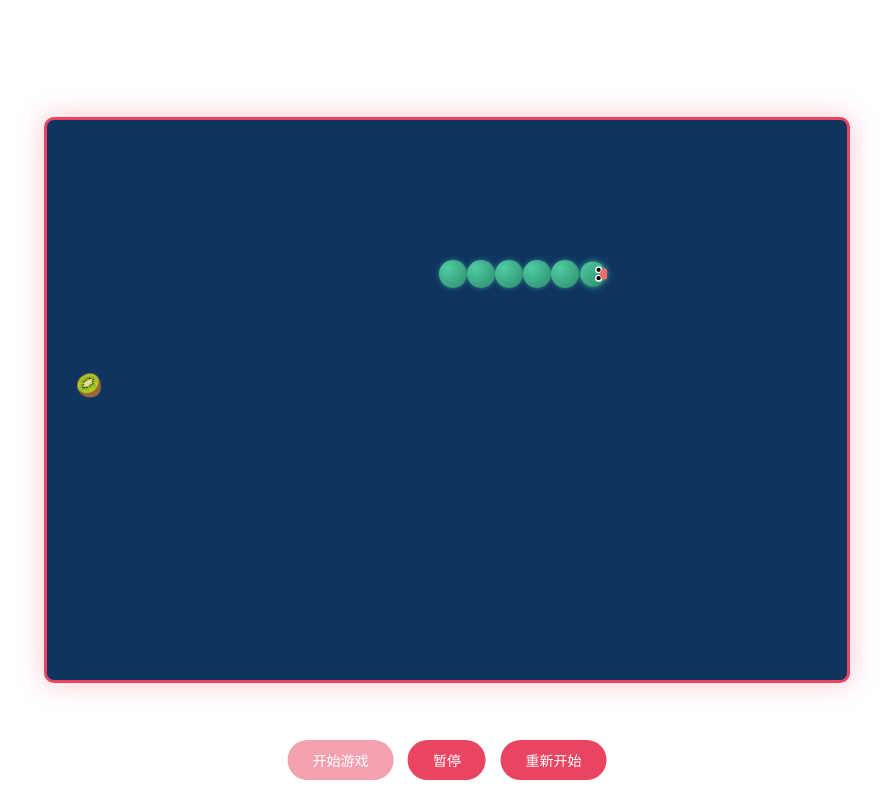
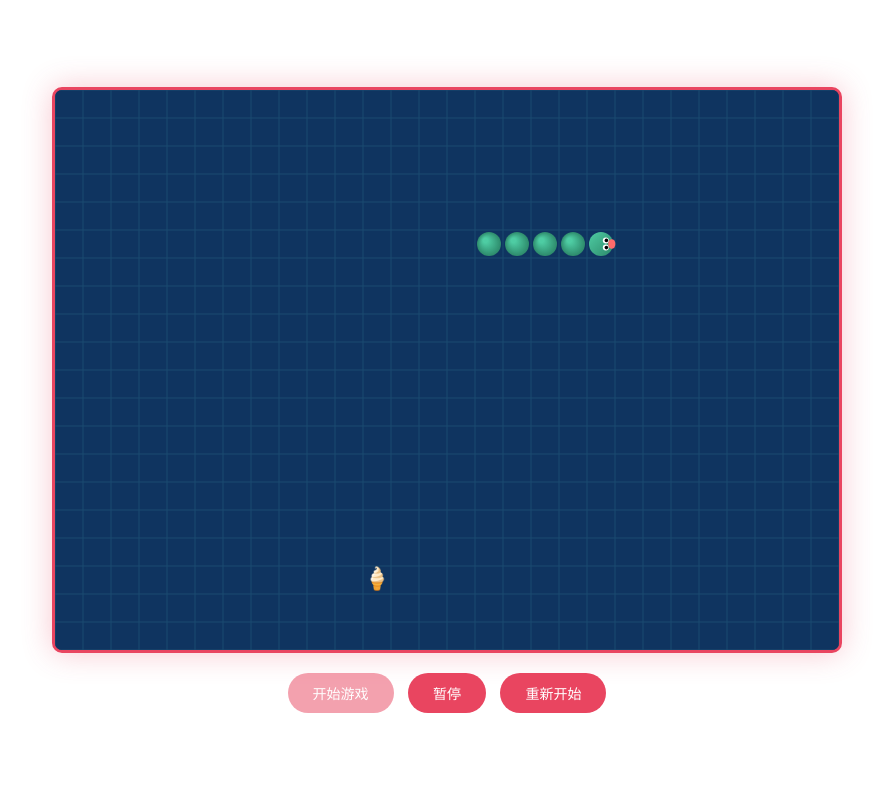
Before and after one commit to yuzhigang33/snake, a plain HTML site: page index.html in a window 1280 px wide. Both pictures are taken after a click on the button "开始游戏". Shown: the whole page, without its empty margins (193-1086 px from the left). Drawn offline with Linux system fonts and the light colour scheme.

Commit message:
修复 bug

```diff
--- a/index.html
+++ b/index.html
@@ -1,306 +1,382 @@
-<!DOCTYPE html PUBLIC "-//W3C//DTD XHTML 1.0 Transitional//EN" "http://www.w3.org/TR/xhtml1/DTD/xhtml1-transitional.dtd">
-<html xmlns="http://www.w3.org/1999/xhtml">
+<!DOCTYPE html>
+<html>
 <head>
-<meta http-equiv="Content-Type" content="text/html; charset=utf-8" />
-<title>无标题文档</title>
+<meta charset="utf-8" />
+<title>贪吃蛇游戏</title>
+<script>
+	// 游戏配置
+	var GRID_SIZE = 28;
+	var COLS = 28; // 列数
+	var ROWS = 20; // 行数
+	var CANVAS_WIDTH = COLS * GRID_SIZE; // 784
+	var CANVAS_HEIGHT = ROWS * GRID_SIZE; // 560
 
-<script>
-	var nowDirection='right';//定义当前移动方向
-	var nextDirection='right';//下次移动方向
-	var isPaused=false;//是否暂停
-	var isGameRunning=false;//游戏是否正在进行
-	var gameTimer=null;//游戏定时器
+	// 游戏状态
+	var snake = []; // 蛇身数组，每个元素是 {x, y}
+	var food = { x: 10, y: 5 };
+	var foodEmoji = '🍎';
+	var direction = 'right';
+	var nextDirection = 'right';
+	var isPaused = false;
+	var isGameRunning = false;
+	var gameTimer = null;
+	var canvas = null;
+	var ctx = null;
 
-	function updateSnakeHeadDirection(){//更新蛇头方向
-		var snakeHead=document.getElementById("snakeHead");
-		snakeHead.className='snake direction-'+nowDirection;
+	// 食物emoji列表
+	var foodEmojis = ['🍎','🍌','🍇','🍓','🍑','🍍','🥝','🍒','🍉','🍊','🍋','🥭','🍐','🍏','🫐','🍈','🍅','🥑','🥕','🌽','🥨','🥐','🥯','🍞','🥖','🧀','🥚','🥓','🍗','🍖','🌭','🍔','🍟','🍕','🥪','🌮','🌯','🫔','🥙','🧆','🥘','🍝','🍜','🍲','🍛','🍣','🍱','🥟','🍤','🍙','🍚','🍘','🍥','🥠','🥮','🍢','🍡','🍧','🍨','🍦','🥧','🧁','🍰','🎂','🍮','🍭','🍬','🍫','🍿','🍩','🍪','🌰','🥜'];
+
+	// 初始化
+	function init() {
+		canvas = document.getElementById('gameCanvas');
+		ctx = canvas.getContext('2d');
+
+		// 初始化蛇的位置（5节）
+		resetSnake();
+
+		// 生成食物
+		generateFood();
+
+		// 绘制初始画面
+		draw();
+
+		// 键盘事件
+		document.addEventListener('keydown', handleKeyDown);
 	}
 
-	function snakeMove(){//移动蛇身
-		if(isPaused) return;//如果暂停则不移动
+	function resetSnake() {
+		snake = [
+			{ x: 5, y: 5 }, // 蛇头
+			{ x: 4, y: 5 },
+			{ x: 3, y: 5 },
+			{ x: 2, y: 5 },
+			{ x: 1, y: 5 }
+		];
+		direction = 'right';
+		nextDirection = 'right';
+	}
 
-		//获取所有蛇身元素并转换为数组（固定引用，避免动态变化影响）
-		var snakeBodyArr=Array.prototype.slice.call(document.getElementsByName('snake'));
-		var snakeHead=snakeBodyArr[0];
-		var bodyLength=snakeBodyArr.length;
+	function generateFood() {
+		var validPosition = false;
+		while (!validPosition) {
+			food.x = Math.floor(Math.random() * COLS);
+			food.y = Math.floor(Math.random() * ROWS);
 
-		//获取蛇头当前位置
-		var headLeft=parseInt(snakeHead.style.left);
-		var headTop=parseInt(snakeHead.style.top);
+			// 确保食物不在蛇身上
+			validPosition = true;
+			for (var i = 0; i < snake.length; i++) {
+				if (snake[i].x === food.x && snake[i].y === food.y) {
+					validPosition = false;
+					break;
+				}
+			}
+		}
+		// 随机选择食物emoji
+		foodEmoji = foodEmojis[Math.floor(Math.random() * foodEmojis.length)];
+	}
 
-		//更新当前方向
-		nowDirection=nextDirection;
-		updateSnakeHeadDirection();
+	function handleKeyDown(e) {
+		if (!isGameRunning) return;
 
-		//计算蛇头新位置
-		var newHeadLeft=headLeft;
-		var newHeadTop=headTop;
-		if(nowDirection=='left') newHeadLeft=headLeft-28;
-		else if(nowDirection=='right') newHeadLeft=headLeft+28;
-		else if(nowDirection=='up') newHeadTop=headTop-28;
-		else if(nowDirection=='down') newHeadTop=headTop+28;
-
-		//处理穿墙
-		if(newHeadLeft<0) newHeadLeft=800-28;
-		else if(newHeadLeft>=800) newHeadLeft=0;
-		if(newHeadTop<0) newHeadTop=560-28;
-		else if(newHeadTop>=560) newHeadTop=0;
-
-		//先记录所有位置的数组
-		var positions=[];
-		for(var i=0;i<bodyLength;i++){
-			positions.push({
-				left:snakeBodyArr[i].style.left,
-				top:snakeBodyArr[i].style.top
-			});
-		}
-
-		//从最后一节开始，每一节移动到前一节的位置
-		for(var i=bodyLength-1;i>0;i--){
-			snakeBodyArr[i].style.left=positions[i-1].left;
-			snakeBodyArr[i].style.top=positions[i-1].top;
-		}
-
-		//最后移动蛇头到新位置
-		snakeHead.style.left=newHeadLeft+'px';
-		snakeHead.style.top=newHeadTop+'px';
-
-		//判断是否吃到食物
-		var food=document.getElementById("food");
-		if(newHeadLeft==parseInt(food.style.left)&&newHeadTop==parseInt(food.style.top)){
-			//生成新食物
-			newFood();
-			//在尾部添加新节点（使用当前最后一节的位置）
-			var lastBody=snakeBodyArr[bodyLength-1];
-			var newBody=document.createElement('div');
-			newBody.setAttribute('name','snake');
-			newBody.className='snake snake-body';
-			newBody.style.left=lastBody.style.left;
-			newBody.style.top=lastBody.style.top;
-			document.getElementById("screen").appendChild(newBody);
+		switch(e.keyCode) {
+			case 37: // 左
+				if (direction !== 'right') nextDirection = 'left';
+				break;
+			case 38: // 上
+				if (direction !== 'down') nextDirection = 'up';
+				break;
+			case 39: // 右
+				if (direction !== 'left') nextDirection = 'right';
+				break;
+			case 40: // 下
+				if (direction !== 'up') nextDirection = 'down';
+				break;
 		}
 	}
 
-	function snakeBodyAdd(snakeBody,Left,Top){
-		var screens=document.getElementById("screen");//获取screen对象
-		var newBody=snakeBody.item(snakeBody.length-1).cloneNode(true);
-		newBody.style.left=Left;
-		newBody.style.top=Top;
-		newBody.className='snake snake-body';
-		screens.appendChild(newBody);//添加节点
+	function startGame() {
+		if (isGameRunning) return;
+
+		isGameRunning = true;
+		isPaused = false;
+
+		document.getElementById('startBtn').disabled = true;
+		document.getElementById('startBtn').style.opacity = '0.5';
+		document.getElementById('pauseBtn').disabled = false;
+		document.getElementById('pauseBtn').style.opacity = '1';
+		document.getElementById('pauseBtn').value = '暂停';
+
+		// 开始游戏循环
+		gameTimer = setInterval(gameLoop, 200);
 	}
 
-	function checkFood(subSnakeBody){
-		var food=document.getElementById("food");
-		var snakeHead=document.getElementById("snakeHead");
-		if(snakeHead.style.left==food.style.left&&snakeHead.style.top==food.style.top){//吃到食物
-			//生成新食物
-			newFood();
-			return true;
-		}
-		return false;
+	function togglePause() {
+		if (!isGameRunning) return;
+
+		isPaused = !isPaused;
+		document.getElementById('pauseBtn').value = isPaused ? '继续' : '暂停';
 	}
 
-	function newFood(){
-		var foodLeft=parseInt(Math.random()*28)*28 + 'px';
-		var foodTop=parseInt(Math.random()*20)*28 +'px';
-		var food=document.getElementById("food");
-		food.style.left=foodLeft;
-		food.style.top=foodTop;
-		// 随机选择食物emoji
-		var foodEmojis=['🍎','🍌','🍇','🍓','🍑','🍍','🥝','🍒','🍉','🍊','🍋','🥭','🍐','🍏','🫐','🍈','🍅','🥑','🥕','🌽','🥨','🥐','🥯','🍞','🥖','🧀','🥚','🥓','🍗','🍖','🌭','🍔','🍟','🍕','🥪','🌮','🌯','🫔','🥙','🧆','🥘','🍝','🍜','🍲','🍛','🍣','🍱','🥟','🍤','🍙','🍚','🍘','🍥','🥠','🥮','🍢','🍡','🍧','🍨','🍦','🥧','🧁','🍰','🎂','🍮','🍭','🍬','🍫','🍿','🍩','🍪','🌰','🥜'];
-		food.textContent=foodEmojis[Math.floor(Math.random()*foodEmojis.length)];
+	function restartGame() {
+		// 停止游戏
+		if (gameTimer) {
+			clearInterval(gameTimer);
+			gameTimer = null;
+		}
+
+		isGameRunning = false;
+		isPaused = false;
+
+		// 重置按钮状态
+		document.getElementById('startBtn').disabled = false;
+		document.getElementById('startBtn').style.opacity = '1';
+		document.getElementById('pauseBtn').value = '暂停';
+		document.getElementById('pauseBtn').disabled = true;
+		document.getElementById('pauseBtn').style.opacity = '0.5';
+
+		// 重置游戏状态
+		resetSnake();
+		generateFood();
+		draw();
 	}
 
-	function startGame(){//开始游戏
-		if(isGameRunning) return;//如果游戏已在运行则不重复开始
-		isGameRunning=true;
-		isPaused=false;
-		document.getElementById("startBtn").disabled=true;
-		document.getElementById("startBtn").style.opacity="0.5";
-		document.getElementById("pauseBtn").value="暂停";
-		document.getElementById("pauseBtn").disabled=false;
-		document.getElementById("pauseBtn").style.opacity="1";
-		var screens=document.getElementById("screen");
-		screens.focus();
-		screens.onkeydown=function(e){controlDeriction(e);};//控制方向
-		gameTimer=window.setInterval(snakeMove,200);
+	function gameLoop() {
+		if (isPaused) return;
+
+		update();
+		draw();
 	}
 
-	function togglePause(){//暂停/继续游戏
-		if(!isGameRunning) return;//游戏未开始时不响应
-		isPaused=!isPaused;
-		document.getElementById("pauseBtn").value=isPaused?"继续":"暂停";
+	function update() {
+		// 更新方向
+		direction = nextDirection;
+
+		// 计算新蛇头位置
+		var head = snake[0];
+		var newHead = { x: head.x, y: head.y };
+
+		switch(direction) {
+			case 'left':
+				newHead.x--;
+				break;
+			case 'right':
+				newHead.x++;
+				break;
+			case 'up':
+				newHead.y--;
+				break;
+			case 'down':
+				newHead.y++;
+				break;
+		}
+
+		// 处理穿墙
+		if (newHead.x < 0) newHead.x = COLS - 1;
+		else if (newHead.x >= COLS) newHead.x = 0;
+		if (newHead.y < 0) newHead.y = ROWS - 1;
+		else if (newHead.y >= ROWS) newHead.y = 0;
+
+		// 检查是否吃到食物
+		var ateFood = (newHead.x === food.x && newHead.y === food.y);
+
+		// 移动蛇：在头部添加新位置
+		snake.unshift(newHead);
+
+		// 如果没吃到食物，移除尾部
+		if (!ateFood) {
+			snake.pop();
+		} else {
+			// 吃到食物，生成新食物
+			generateFood();
+		}
 	}
 
-	function restartGame(){//重新开始游戏
-		//清除定时器
-		if(gameTimer){
-			clearInterval(gameTimer);
-			gameTimer=null;
+	function draw() {
+		// 清空画布
+		ctx.fillStyle = '#0f3460';
+		ctx.fillRect(0, 0, CANVAS_WIDTH, CANVAS_HEIGHT);
+
+		// 绘制网格（可选，增加视觉效果）
+		ctx.strokeStyle = '#1a4a70';
+		ctx.lineWidth = 1;
+		for (var i = 0; i <= COLS; i++) {
+			ctx.beginPath();
+			ctx.moveTo(i * GRID_SIZE, 0);
+			ctx.lineTo(i * GRID_SIZE, CANVAS_HEIGHT);
+			ctx.stroke();
 		}
-		//重置游戏状态
-		isGameRunning=false;
-		isPaused=false;
-		nowDirection='right';
-		nextDirection='right';
-		//重置按钮状态
-		document.getElementById("startBtn").disabled=false;
-		document.getElementById("startBtn").style.opacity="1";
-		document.getElementById("pauseBtn").value="暂停";
-		document.getElementById("pauseBtn").disabled=true;
-		document.getElementById("pauseBtn").style.opacity="0.5";
-		//重置蛇的位置（移除额外添加的蛇身）
-		var screenDiv=document.getElementById("screen");
-		var snakeBodies=document.getElementsByName('snake');
-		//保留原始的5节蛇身，移除后续添加的
-		while(snakeBodies.length>5){
-			screenDiv.removeChild(snakeBodies[snakeBodies.length-1]);
+		for (var i = 0; i <= ROWS; i++) {
+			ctx.beginPath();
+			ctx.moveTo(0, i * GRID_SIZE);
+			ctx.lineTo(CANVAS_WIDTH, i * GRID_SIZE);
+			ctx.stroke();
 		}
-		//重置蛇头位置和方向
-		var snakeHead=document.getElementById("snakeHead");
-		snakeHead.style.left='140px';
-		snakeHead.style.top='140px';
-		snakeHead.className='snake direction-right';
-		//重置蛇身位置
-		var initialPositions=[{left:112,top:140},{left:84,top:140},{left:56,top:140},{left:28,top:140}];
-		for(var i=1;i<snakeBodies.length;i++){
-			snakeBodies[i].style.left=initialPositions[i-1].left+'px';
-			snakeBodies[i].style.top=initialPositions[i-1].top+'px';
+
+		// 绘制蛇身
+		for (var i = 1; i < snake.length; i++) {
+			drawSnakeBody(snake[i].x, snake[i].y);
 		}
-		//重置食物位置
-		var food=document.getElementById("food");
-		food.style.left='280px';
-		food.style.top='140px';
-		food.textContent='🍎';
+
+		// 绘制蛇头
+		drawSnakeHead(snake[0].x, snake[0].y, direction);
+
+		// 绘制食物
+		drawFood(food.x, food.y);
 	}
 
-	function controlDeriction(e){//控制方向判断下次移动的方向
-		e = e|| window.event;
-		//阻止浏览器默认事件
-		if(e.keyCode==37&&nowDirection!='right') nextDirection = 'left';
-		else if(e.keyCode==38&&nowDirection!='down') nextDirection = 'up';
-		else if(e.keyCode==39&&nowDirection!='left') nextDirection = 'right';
-		else if(e.keyCode==40&&nowDirection!='up') nextDirection = 'down';
+	function drawSnakeBody(x, y) {
+		var cx = x * GRID_SIZE + GRID_SIZE / 2;
+		var cy = y * GRID_SIZE + GRID_SIZE / 2;
+		var radius = GRID_SIZE / 2 - 2;
+
+		// 创建径向渐变
+		var gradient = ctx.createRadialGradient(
+			cx - radius * 0.3, cy - radius * 0.3, radius * 0.2,
+			cx, cy, radius
+		);
+		gradient.addColorStop(0, '#4ecca3');
+		gradient.addColorStop(1, '#2d8a6b');
+
+		ctx.fillStyle = gradient;
+		ctx.beginPath();
+		ctx.arc(cx, cy, radius, 0, Math.PI * 2);
+		ctx.fill();
+	}
+
+	function drawSnakeHead(x, y, dir) {
+		var cx = x * GRID_SIZE + GRID_SIZE / 2;
+		var cy = y * GRID_SIZE + GRID_SIZE / 2;
+		var radius = GRID_SIZE / 2 - 2;
+
+		ctx.save();
+		ctx.translate(cx, cy);
+
+		// 根据方向旋转
+		switch(dir) {
+			case 'up':
+				ctx.rotate(-Math.PI / 2);
+				break;
+			case 'down':
+				ctx.rotate(Math.PI / 2);
+				break;
+			case 'left':
+				ctx.rotate(Math.PI);
+				break;
+			case 'right':
+				ctx.rotate(0);
+				break;
 		}
+
+		// 绘制蛇头主体（椭圆）
+		var gradient = ctx.createLinearGradient(-radius, -radius, radius, radius);
+		gradient.addColorStop(0, '#4ecca3');
+		gradient.addColorStop(1, '#2d8a6b');
+
+		ctx.fillStyle = gradient;
+		ctx.beginPath();
+		ctx.ellipse(0, 0, radius, radius, 0, 0, Math.PI * 2);
+		ctx.fill();
+
+		// 绘制眼睛
+		ctx.fillStyle = 'white';
+		ctx.beginPath();
+		ctx.arc(radius * 0.4, -radius * 0.3, radius * 0.25, 0, Math.PI * 2);
+		ctx.fill();
+		ctx.beginPath();
+		ctx.arc(radius * 0.4, radius * 0.3, radius * 0.25, 0, Math.PI * 2);
+		ctx.fill();
+
+		// 绘制瞳孔
+		ctx.fillStyle = 'black';
+		ctx.beginPath();
+		ctx.arc(radius * 0.45, -radius * 0.3, radius * 0.15, 0, Math.PI * 2);
+		ctx.fill();
+		ctx.beginPath();
+		ctx.arc(radius * 0.45, radius * 0.3, radius * 0.15, 0, Math.PI * 2);
+		ctx.fill();
+
+		// 绘制舌头
+		ctx.fillStyle = '#ff6b6b';
+		ctx.beginPath();
+		ctx.ellipse(radius * 0.9, 0, radius * 0.3, radius * 0.4, 0, 0, Math.PI * 2);
+		ctx.fill();
+
+		ctx.restore();
+	}
+
+	function drawFood(x, y) {
+		var cx = x * GRID_SIZE + GRID_SIZE / 2;
+		var cy = y * GRID_SIZE + GRID_SIZE / 2;
+
+		ctx.font = '22px Arial';
+		ctx.textAlign = 'center';
+		ctx.textBaseline = 'middle';
+		ctx.fillText(foodEmoji, cx, cy);
+	}
+
+	// 页面加载完成后初始化
+	window.onload = init;
 </script>
-<style type="text/css">
-body{
-	margin:0;
-	padding:0;
-	background:linear-gradient(135deg, #1a1a2e 0%, #16213e 100%);
-	font-family:Arial, sans-serif;
+<style>
+body {
+	margin: 0;
+	padding: 0;
+	background: linear-gradient(135deg, #1a1a2e 0%, #16213e 100%);
+	font-family: Arial, sans-serif;
 }
-#screen{
-	width:800px;
-	height:560px;
-	position:absolute;
-	left:50%;
-	top:50%;
-	transform:translate(-50%, -50%);
-	background:#0f3460;
-	border:3px solid #e94560;
-	border-radius:10px;
-	box-shadow:0 0 30px rgba(233, 69, 96, 0.3);
+
+#gameContainer {
+	position: absolute;
+	left: 50%;
+	top: 50%;
+	transform: translate(-50%, -50%);
+	text-align: center;
 }
-.snake{
-	border:0px;
-	position:absolute;
-	width:28px;
-	height:28px;
+
+#gameCanvas {
+	background: #0f3460;
+	border: 3px solid #e94560;
+	border-radius: 10px;
+	box-shadow: 0 0 30px rgba(233, 69, 96, 0.3);
+	display: block;
 }
-.snake-body{
-	background:radial-gradient(circle at 30% 30%, #4ecca3, #2d8a6b);
-	border-radius:50%;
-	box-shadow:0 0 5px rgba(78, 204, 163, 0.5);
+
+.controls {
+	margin-top: 20px;
 }
-#snakeHead{
-	z-index:10;
+
+.controls input {
+	background: #e94560;
+	color: white;
+	border: none;
+	padding: 10px 25px;
+	margin: 0 5px;
+	border-radius: 25px;
+	cursor: pointer;
+	font-size: 14px;
+	transition: all 0.3s;
 }
-.head-svg{
-	width:100%;
-	height:100%;
-	filter:drop-shadow(0 0 3px rgba(78, 204, 163, 0.8));
+
+.controls input:hover:not(:disabled) {
+	background: #ff6b6b;
+	transform: scale(1.05);
 }
-#snakeHead.direction-up{
-	transform:rotate(-90deg);
-}
-#snakeHead.direction-down{
-	transform:rotate(90deg);
-}
-#snakeHead.direction-left{
-	transform:rotate(180deg);
-}
-#snakeHead.direction-right{
-	transform:rotate(0deg);
-}
-#food{
-	font-size:22px;
-	line-height:28px;
-	text-align:center;
-	animation:pulse 1s ease-in-out infinite;
-}
-@keyframes pulse{
-	0%, 100%{transform:scale(1);}
-	50%{transform:scale(1.1);}
-}
-.controls{
-	position:absolute;
-	bottom:20px;
-	left:50%;
-	transform:translateX(-50%);
-	text-align:center;
-}
-.controls input{
-	background:#e94560;
-	color:white;
-	border:none;
-	padding:10px 25px;
-	margin:0 5px;
-	border-radius:25px;
-	cursor:pointer;
-	font-size:14px;
-	transition:all 0.3s;
-}
-.controls input:hover:not(:disabled){
-	background:#ff6b6b;
-	transform:scale(1.05);
-}
-.controls input:disabled{
-	cursor:not-allowed;
+
+.controls input:disabled {
+	cursor: not-allowed;
+	opacity: 0.5;
 }
 </style>
 </head>
 
 <body>
-<div id="screen" tabindex="0">
-<div id="snakeHead" name="snake" class="snake direction-right" style="top:140px; left:140px;">
-	<svg class="head-svg" viewBox="0 0 28 28">
-		<defs>
-			<linearGradient id="headGrad" x1="0%" y1="0%" x2="100%" y2="100%">
-				<stop offset="0%" style="stop-color:#4ecca3;stop-opacity:1" />
-				<stop offset="100%" style="stop-color:#2d8a6b;stop-opacity:1" />
-			</linearGradient>
-		</defs>
-		<ellipse cx="14" cy="14" rx="12.6" ry="12.6" fill="url(#headGrad)"/>
-		<circle cx="19.6" cy="9.8" r="3.5" fill="white"/>
-		<circle cx="19.6" cy="9.8" r="2.1" fill="black"/>
-		<circle cx="19.6" cy="18.2" r="3.5" fill="white"/>
-		<circle cx="19.6" cy="18.2" r="2.1" fill="black"/>
-		<ellipse cx="25.2" cy="14" rx="4.2" ry="5.6" fill="#ff6b6b"/>
-	</svg>
+<div id="gameContainer">
+	<canvas id="gameCanvas" width="784" height="560" tabindex="0"></canvas>
+	<div class="controls">
+		<input type="button" id="startBtn" onclick="startGame()" value="开始游戏"/>
+		<input type="button" id="pauseBtn" onclick="togglePause()" value="暂停" disabled/>
+		<input type="button" id="restartBtn" onclick="restartGame()" value="重新开始"/>
+	</div>
 </div>
-<div name="snake" class="snake snake-body" style="top:140px; left:112px;"></div>
-<div name="snake" class="snake snake-body" style="top:140px; left:84px;"></div>
-<div name="snake" class="snake snake-body" style="top:140px; left:56px;"></div>
-<div name="snake" class="snake snake-body" style="top:140px; left:28px;"></div>
-<div id="food" class="snake" style="top:140px; left:280px;">🍎</div>
-</div>
-<div class="controls">
-	<input type="button" id="startBtn" onclick="startGame()" value="开始游戏"/>
-	<input type="button" id="pauseBtn" onclick="togglePause()" value="暂停" disabled style="opacity:0.5;"/>
-	<input type="button" id="restartBtn" onclick="restartGame()" value="重新开始"/>
-</div>
-
 </body>
 </html>
```
